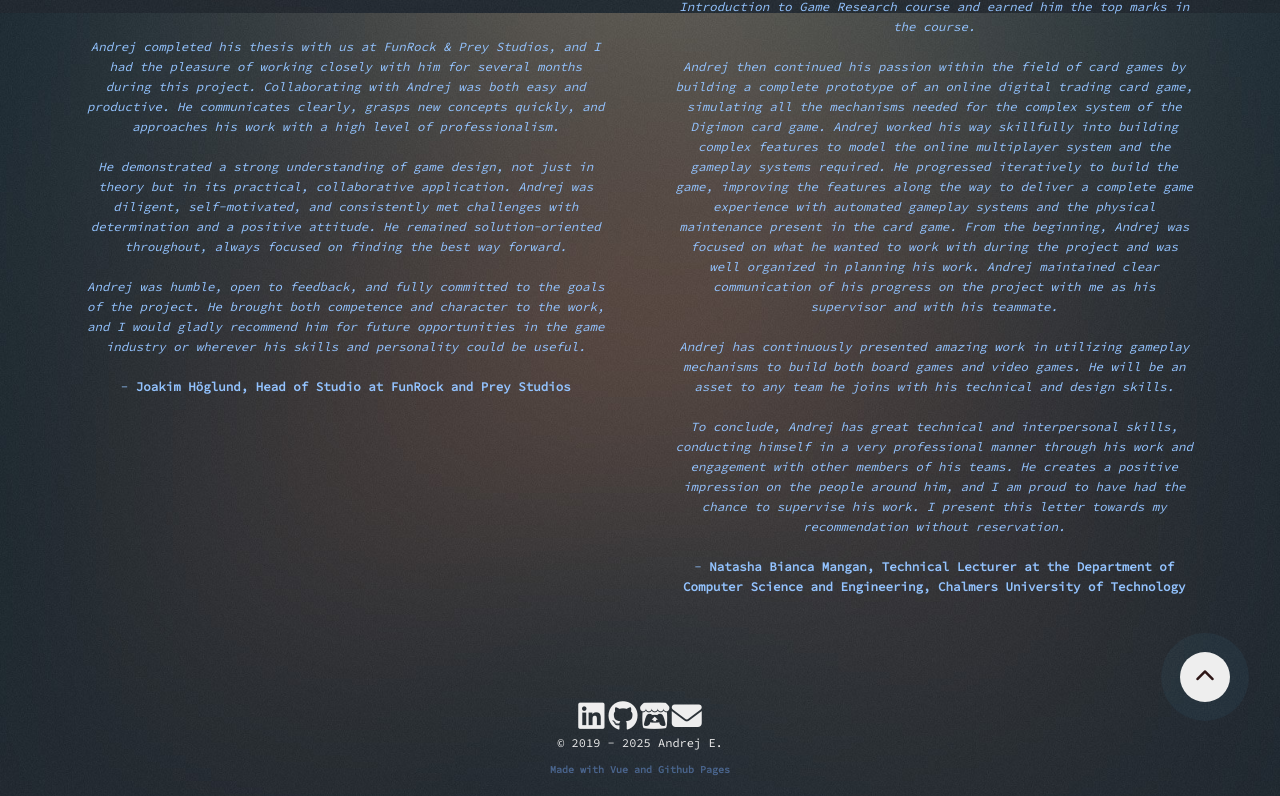
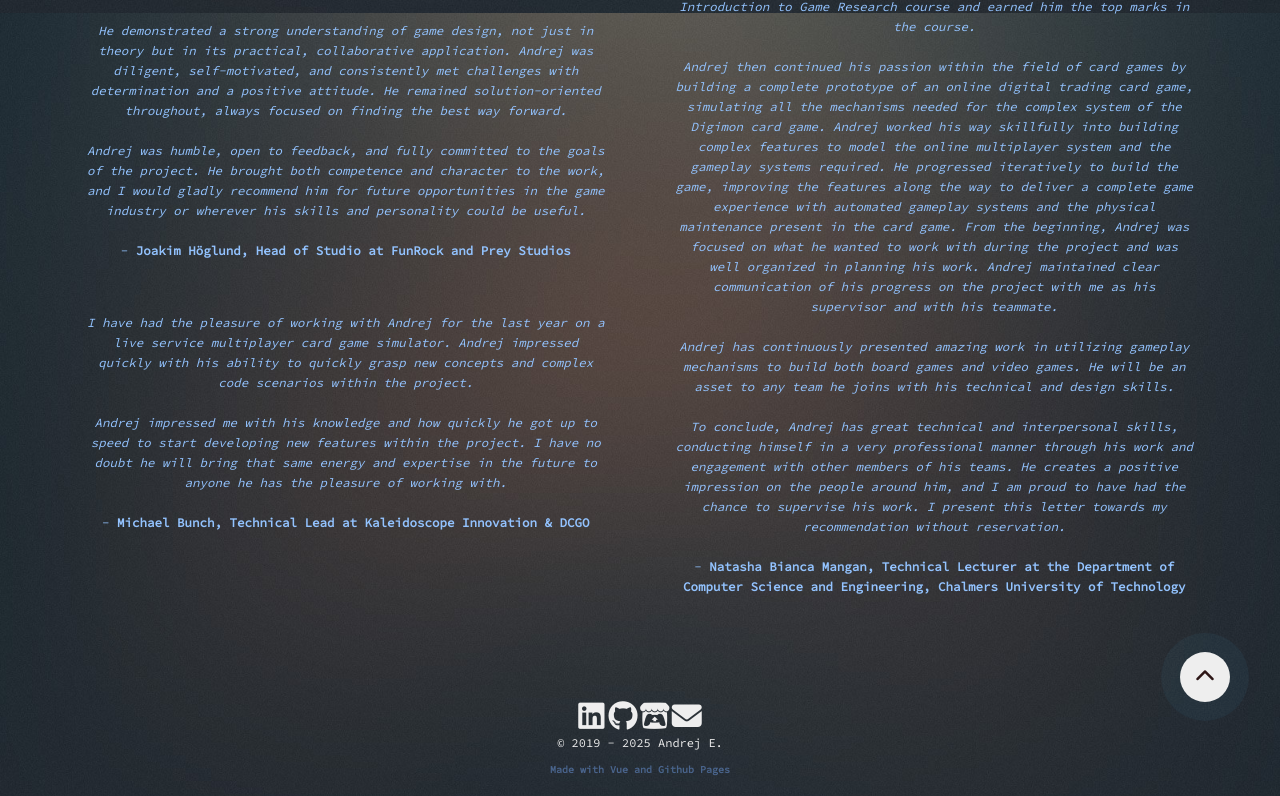
Before and after one commit to Erdandrej/Erdandrej.github.io, a Vue app: page /resume in a window 1280 px wide. Shown: the part 787-1583 px from the top of the page. Built offline with nearby package versions, Linux system fonts and the light colour scheme.

Commit message:
add rec from dcgo

```diff
--- a/src/components/ProjectDescriptions/VoxelDescript.vue
+++ b/src/components/ProjectDescriptions/VoxelDescript.vue
@@ -9,7 +9,7 @@
             My main responsibilities for this project were to <strong>implement the baseline 3D rendering engine</strong> and to create an <strong>algorithm for importing 3D models</strong>.
         </p>
         <p class="tool-used">Tools Used:
-            <br> • <a href="https://cplusplus.com/" target="_blank"><strong>C++</strong></a>
+            <br> • <a href="https://cplusplus.com/" target="_blank"><strong>C#</strong></a>
             <br> • <a href="https://www.opengl.org/" target="_blank"><strong>OPENGL</strong></a>
             <br> • <a href="https://medium.com/@fogleman/voxel-rendering-techniques-fa8d869457ca" target="_blank"><strong>VOXEL RENDERING</strong></a>
             <br> • <a href="https://www.fmod.com/" target="_blank"><strong>FMOD</strong></a>
--- a/src/views/Resume.vue
+++ b/src/views/Resume.vue
@@ -36,6 +36,13 @@
                             Andrej was humble, open to feedback, and fully committed to the goals of the project. He brought both competence and character to the work, and I would gladly recommend him for future opportunities in the game industry or wherever his skills and personality could be useful.
                         </i>
                         <br><br>- <strong>Joakim Höglund, Head of Studio at FunRock and Prey Studios</strong></p>
+                        <br><br>
+                        <br><br>
+                        <p><i>I have had the pleasure of working with Andrej for the last year on a live service multiplayer card game simulator. Andrej impressed quickly with his ability to quickly grasp new concepts and complex code scenarios within the project.
+                            <br><br>
+                            Andrej impressed me with his knowledge and how quickly he got up to speed to start developing new features within the project. I have no doubt he will bring that same energy and expertise in the future to anyone he has the pleasure of working with.
+                        </i>
+                        <br><br>- <strong>Michael Bunch, Technical Lead at Kaleidoscope Innovation & DCGO</strong></p>
                     </div>
                     <div class="skill">
                         <p><i>My interaction with Andrej began through his interest in researching, "In what ways does the ever-increasing power creep in the Digimon TCG franchise affect the psychology of its players?". This research project presented a thorough analysis of the Digimon Card Game and how mechanics interact with or influence human psychology. It showed the advanced analysis skills needed to examine gameplay and demonstrated an understanding of gameplay elements and how they work. The paper was well received at the Second Conference for the Introduction to Game Research course and earned him the top marks in the course.
```
